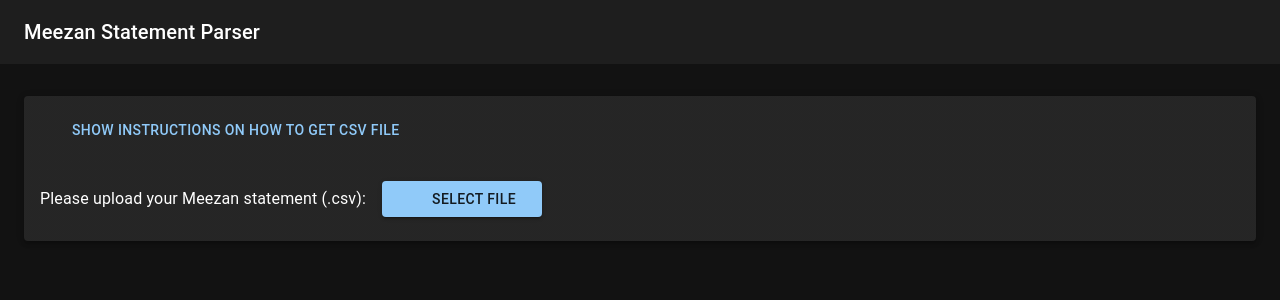
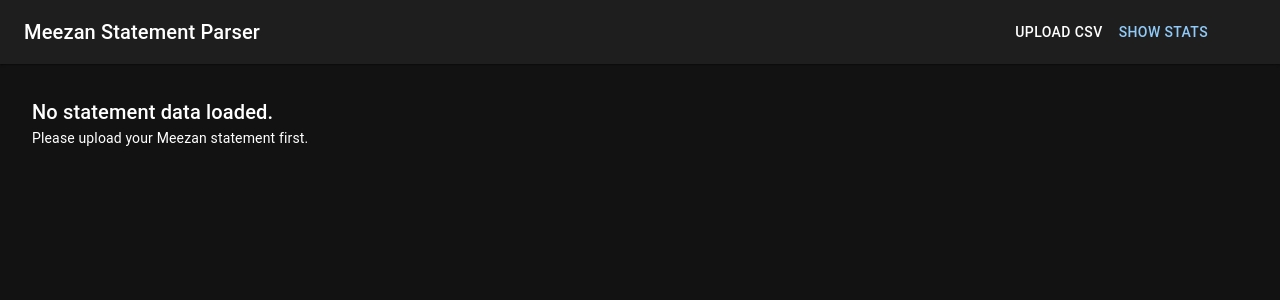
Before and after one commit to ibrahimahtsham/meezan-statement-parser-and-expense-tracker, a React (Vite) app: page /meezan-statement-parser-and-expense-tracker/stats in a window 1280 px wide. Shown: the top 300 px of the page. Built offline with nearby package versions, Linux system fonts and the light colour scheme; some icons are missing.

Commit message:
feat: add routing with react-router-dom and implement ShowStatsPage for displaying account statistics

```diff
--- a/package.json
+++ b/package.json
@@ -19,6 +19,7 @@
     "@mui/x-data-grid": "^8.5.3",
     "react": "^19.1.0",
     "react-dom": "^19.1.0",
+    "react-router-dom": "^7.6.2",
     "xlsx": "^0.18.5"
   },
   "devDependencies": {
--- a/src/App.jsx
+++ b/src/App.jsx
@@ -1,10 +1,19 @@
 import { useMemo, useState } from "react";
 import { ThemeProvider, createTheme, CssBaseline } from "@mui/material";
+import {
+  BrowserRouter as Router,
+  Routes,
+  Route,
+  Navigate,
+} from "react-router-dom";
 import UploadCSVPage from "./pages/UploadCSVPage";
+import ShowStatsPage from "./pages/ShowStatsPage"; // You'll create this file
 import Navbar from "./components/Navbar";
 
 function App() {
   const [mode, setMode] = useState("dark");
+  const [statement, setStatement] = useState(null); // LIFT STATE UP
+
   const theme = useMemo(
     () =>
       createTheme({
@@ -18,8 +27,25 @@
   return (
     <ThemeProvider theme={theme}>
       <CssBaseline />
-      <Navbar mode={mode} setMode={setMode} />
-      <UploadCSVPage />
+      <Router basename="/meezan-statement-parser-and-expense-tracker">
+        <Navbar mode={mode} setMode={setMode} />
+        <Routes>
+          <Route path="/" element={<Navigate to="/upload" replace />} />
+          <Route
+            path="/upload"
+            element={
+              <UploadCSVPage
+                statement={statement}
+                setStatement={setStatement}
+              />
+            }
+          />
+          <Route
+            path="/stats"
+            element={<ShowStatsPage statement={statement} />}
+          />
+        </Routes>
+      </Router>
     </ThemeProvider>
   );
 }
--- a/src/components/Navbar.jsx
+++ b/src/components/Navbar.jsx
@@ -4,11 +4,14 @@
   Typography,
   IconButton,
   Tooltip,
+  Button,
 } from "@mui/material";
 import Brightness4Icon from "@mui/icons-material/Brightness4";
 import Brightness7Icon from "@mui/icons-material/Brightness7";
+import { Link as RouterLink, useLocation } from "react-router-dom";
 
 function Navbar({ mode, setMode }) {
+  const location = useLocation();
   const toggleMode = () =>
     setMode((prev) => (prev === "dark" ? "light" : "dark"));
 
@@ -18,6 +21,20 @@
         <Typography variant="h6" sx={{ flexGrow: 1 }}>
           Meezan Statement Parser
         </Typography>
+        <Button
+          color={location.pathname === "/upload" ? "primary" : "inherit"}
+          component={RouterLink}
+          to="/upload"
+        >
+          Upload CSV
+        </Button>
+        <Button
+          color={location.pathname === "/stats" ? "primary" : "inherit"}
+          component={RouterLink}
+          to="/stats"
+        >
+          Show Stats
+        </Button>
         <Tooltip title={`Switch to ${mode === "dark" ? "light" : "dark"} mode`}>
           <IconButton color="inherit" onClick={toggleMode}>
             {mode === "dark" ? <Brightness7Icon /> : <Brightness4Icon />}
--- /dev/null
+++ b/src/pages/ShowStatsPage/index.jsx
@@ -0,0 +1,28 @@
+import { Box, Typography } from "@mui/material";
+
+function ShowStatsPage({ statement }) {
+  if (!statement) {
+    return (
+      <Box sx={{ p: 4 }}>
+        <Typography variant="h6">No statement data loaded.</Typography>
+        <Typography variant="body2">
+          Please upload your Meezan statement first.
+        </Typography>
+      </Box>
+    );
+  }
+
+  return (
+    <Box sx={{ p: 4 }}>
+      <Typography variant="h4" gutterBottom>
+        Account Statistics
+      </Typography>
+      {/* Graphs and stats will go here */}
+      <Typography variant="body1">
+        (Graphs and statistics coming soon!)
+      </Typography>
+    </Box>
+  );
+}
+
+export default ShowStatsPage;
--- a/src/pages/UploadCSVPage/index.jsx
+++ b/src/pages/UploadCSVPage/index.jsx
@@ -4,9 +4,8 @@
 import FileUploadCard from "./components/FileUploadCard";
 import AccountInfoCard from "./components/AccountInfoCard";
 
-function UploadCSVPage() {
+function UploadCSVPage({ statement, setStatement }) {
   const [fileName, setFileName] = useState("");
-  const [statement, setStatement] = useState(null);
 
   const handleFileChange = (e) => {
     const file = e.target.files[0];
```
Also changed, not shown: 1 other file (tests, documents, lock files or other folders).
